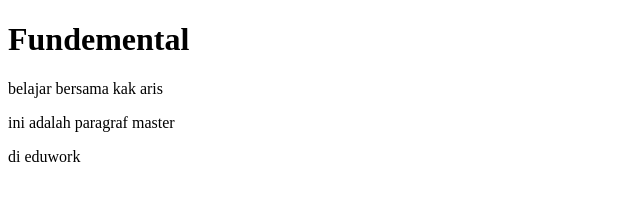
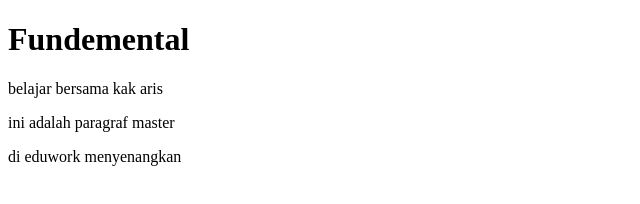
Before and after one commit to jamaludin1001/git_jamal, a plain HTML site: page index.html in a window 1280 px wide. Shown: the whole page, without its empty margins (0-640 px from the left). Drawn offline with Linux system fonts and the light colour scheme.

Commit message:
update paragraph3

```diff
--- a/index.html
+++ b/index.html
@@ -10,7 +10,7 @@
     <h1>Fundemental</h1>
     <p>belajar bersama kak aris</p>
     <p>ini adalah paragraf master</p>
-    <p>di eduwork</p>
+    <p>di eduwork menyenangkan</p>
 
 </body>
 </html>
```
